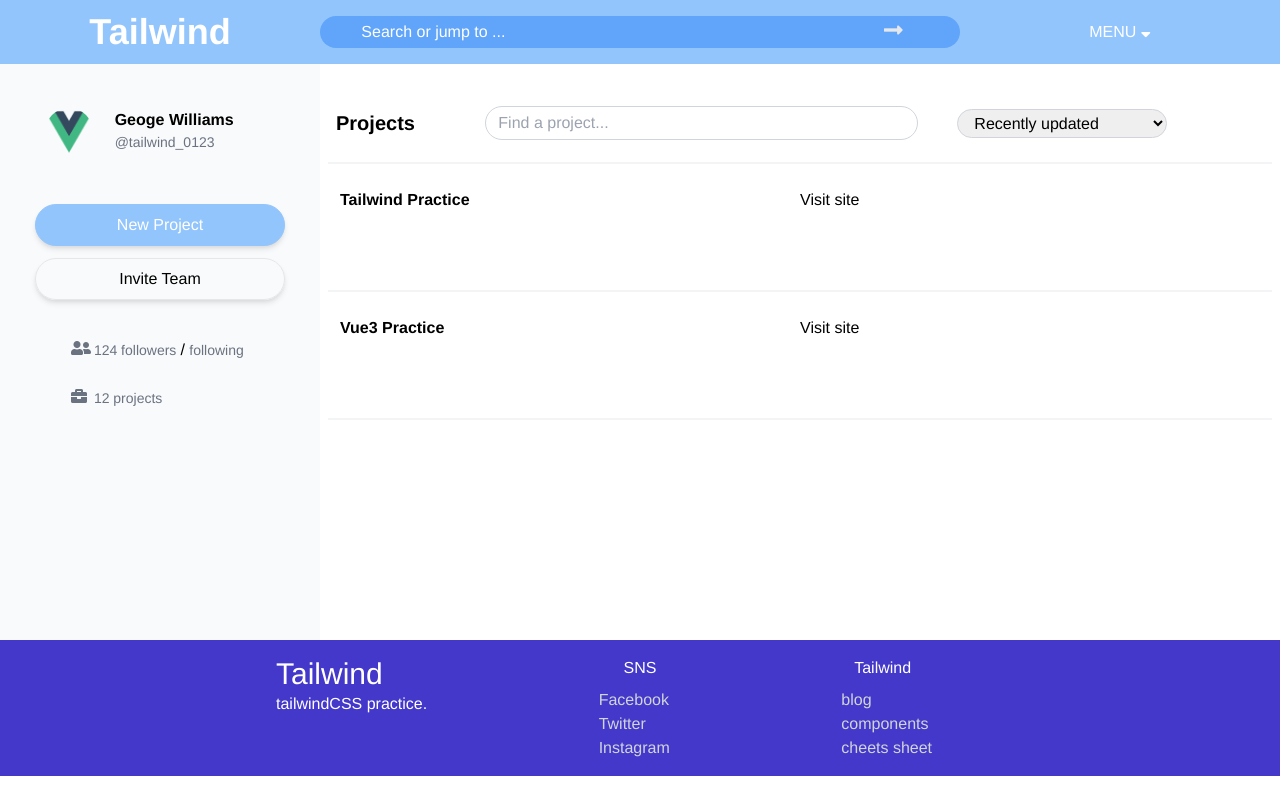
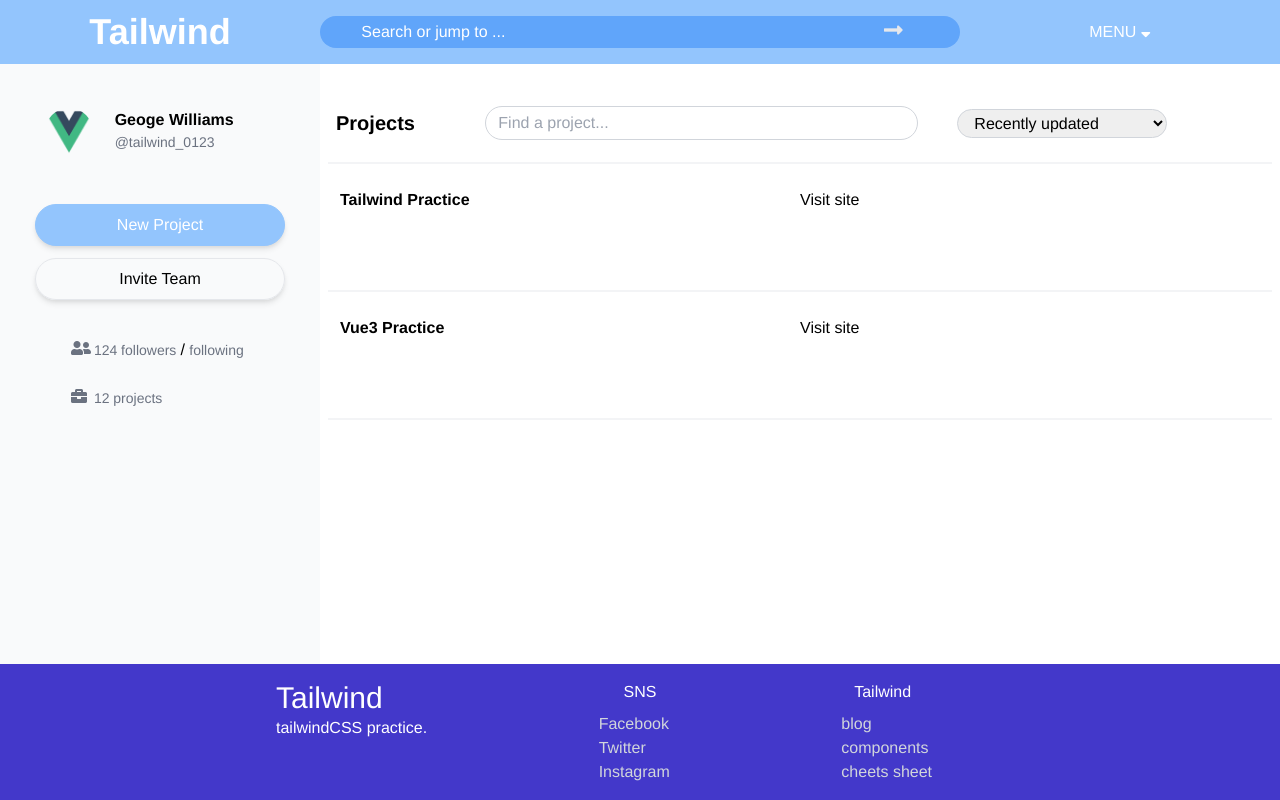
Before and after one commit to k-kudo-hub/tailwind-practice, a Vue app: page / in a window 1280 px wide. Built offline with nearby package versions, Linux system fonts and the light colour scheme.

Commit message:
Fix height of contents area

```diff
--- a/src/components/Content.vue
+++ b/src/components/Content.vue
@@ -23,6 +23,6 @@ export default {
 <!-- Add "scoped" attribute to limit CSS to this component only -->
 <style scoped lang="css">
 .h-content {
-  min-height: calc(100vh - 64px - 160px)
+  min-height: calc(100vh - 64px - 136px)
 }
 </style>
```
